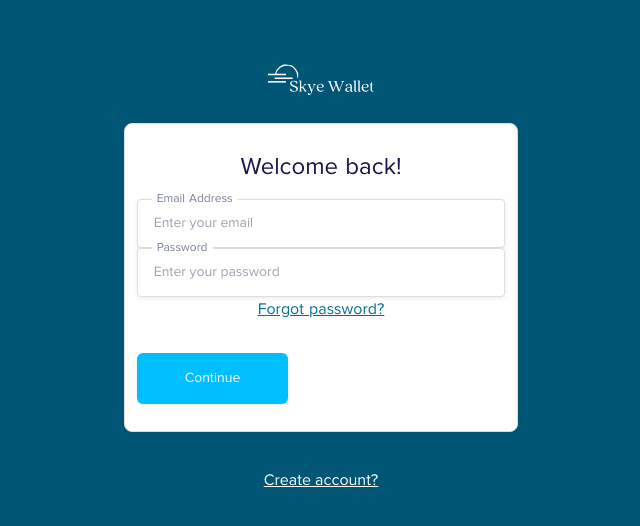
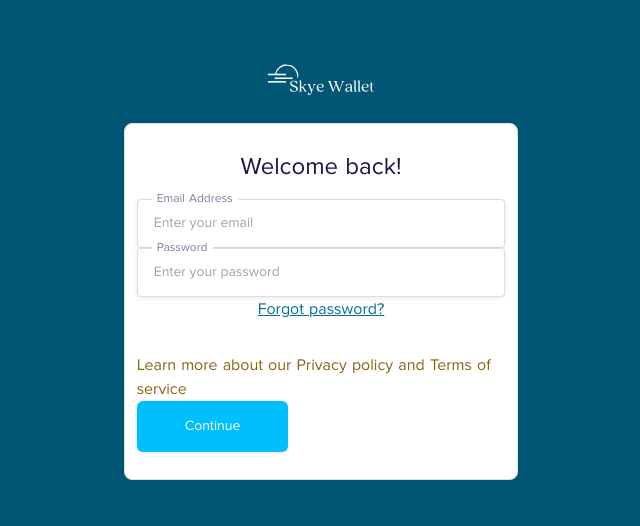
Before and after one commit to clients-projects/uphold1-front, a React (Create React App) app: page / in a window 1280 px wide. Shown: the top 526 px of the page, without its empty margins (319-959 px from the left). Built offline with nearby package versions, Linux system fonts and the light colour scheme.

Commit message:
working on login form

```diff
--- a/src/components/Form.jsx
+++ b/src/components/Form.jsx
@@ -104,7 +104,7 @@ const Form = (props) => {
             </div>
             </div>
             <div>
-
+            <p>Learn more about our <span>Privacy policy</span> and <span>Terms of service</span></p>
             <button
                 className=' rounded-md outline-none  bg-[#00bfff] text-white text-sm btn'
                 style={{ padding: '.5rem 3rem', lineHeight: 2.5 }}
@@ -113,7 +113,6 @@ const Form = (props) => {
             </button>
                 </div>
         </form>
-        <p className='text-center underline mt-9'>Create account?</p>
         </>
     )
 }
```
